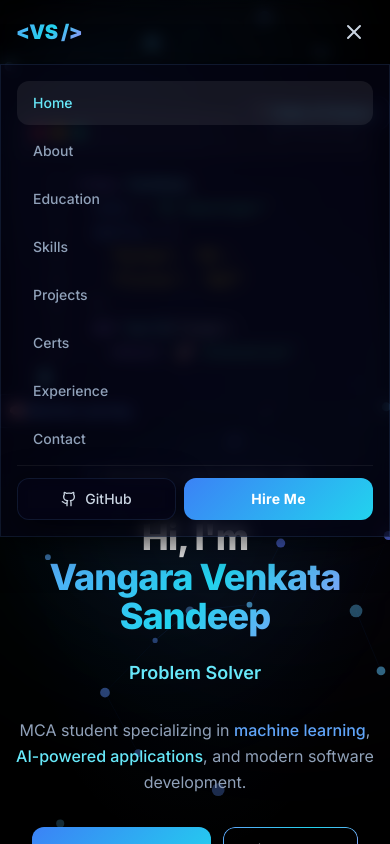
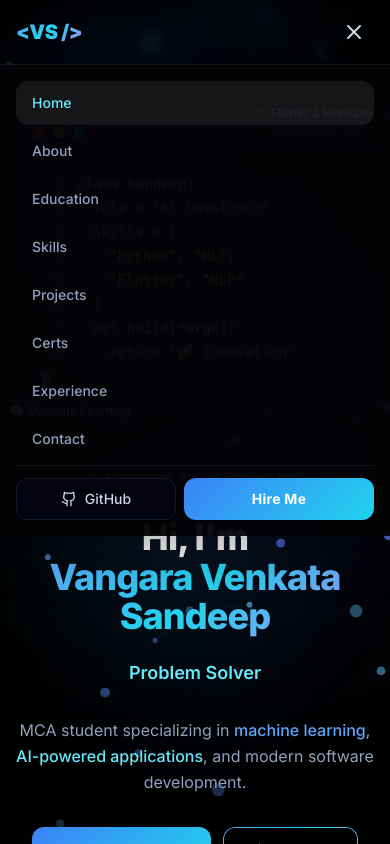
Before and after one commit to Sai-dheeraj-krishna/sandeepv, a React (Vite) app: page / in a window 390 px wide. Both pictures are taken after a click on the button "Toggle menu". Shown: the top 844 px of the page. Built offline with nearby package versions, Linux system fonts and the light colour scheme.

Commit message:
Fix mobile nav toggle and remove overflow-x-hiding to fix scroll

```diff
--- a/src/App.jsx
+++ b/src/App.jsx
@@ -19,7 +19,7 @@ function SectionFallback() {
 
 export default function App() {
   return (
-    <div className="relative min-h-screen text-slate-200 overflow-x-hidden">
+    <div className="relative min-h-screen text-slate-200">
       <AnimatedBackground />
       <Navbar />
       <main>
--- a/src/components/Navbar.jsx
+++ b/src/components/Navbar.jsx
@@ -108,9 +108,13 @@ export default function Navbar() {
 
           {/* Mobile Toggle */}
           <button
-            onClick={() => setMobileOpen(!mobileOpen)}
-            className="lg:hidden p-2 text-slate-300 hover:text-white transition cursor-pointer"
+            onClick={(e) => {
+              e.stopPropagation();
+              setMobileOpen(!mobileOpen);
+            }}
+            className="lg:hidden relative z-[60] p-2 text-slate-300 hover:text-white transition cursor-pointer touch-none pointer-events-auto"
             aria-label="Toggle menu"
+            aria-expanded={mobileOpen}
           >
             {mobileOpen ? <X size={24} /> : <Menu size={24} />}
           </button>
@@ -125,7 +129,7 @@ export default function Navbar() {
             animate={{ opacity: 1, height: 'auto' }}
             exit={{ opacity: 0, height: 0 }}
             transition={{ duration: 0.25 }}
-            className="lg:hidden glass border-t border-white/[0.06]"
+            className="lg:hidden absolute top-full left-0 right-0 bg-navy-900/95 backdrop-blur-xl border-t border-white/[0.06] shadow-2xl z-50 overflow-hidden"
           >
             <div className="px-4 py-4 space-y-1">
               {navLinks.map((link, i) => (
--- a/src/index.css
+++ b/src/index.css
@@ -41,7 +41,6 @@
     color: #f1f5f9;
     font-family: var(--font-sans);
     line-height: 1.7;
-    overflow-x: hidden;
     -webkit-font-smoothing: antialiased;
     -moz-osx-font-smoothing: grayscale;
   }
```
